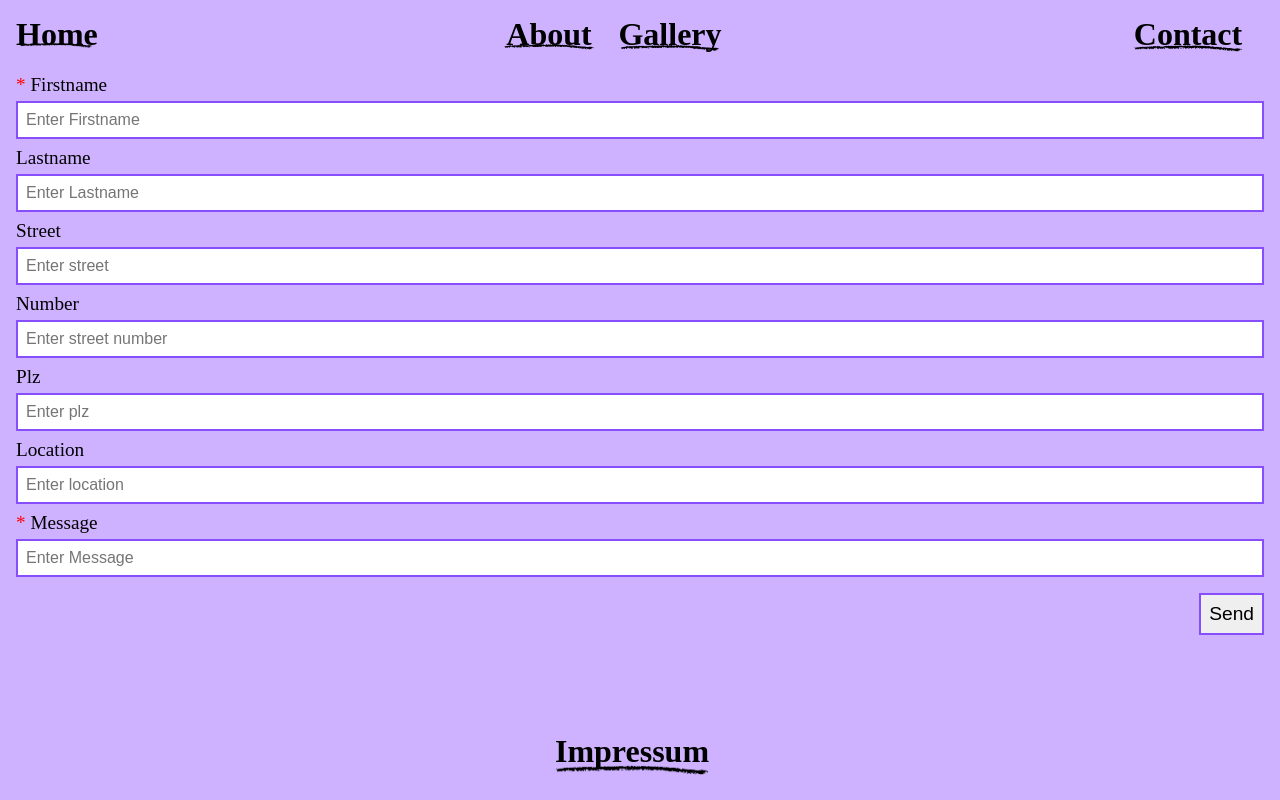
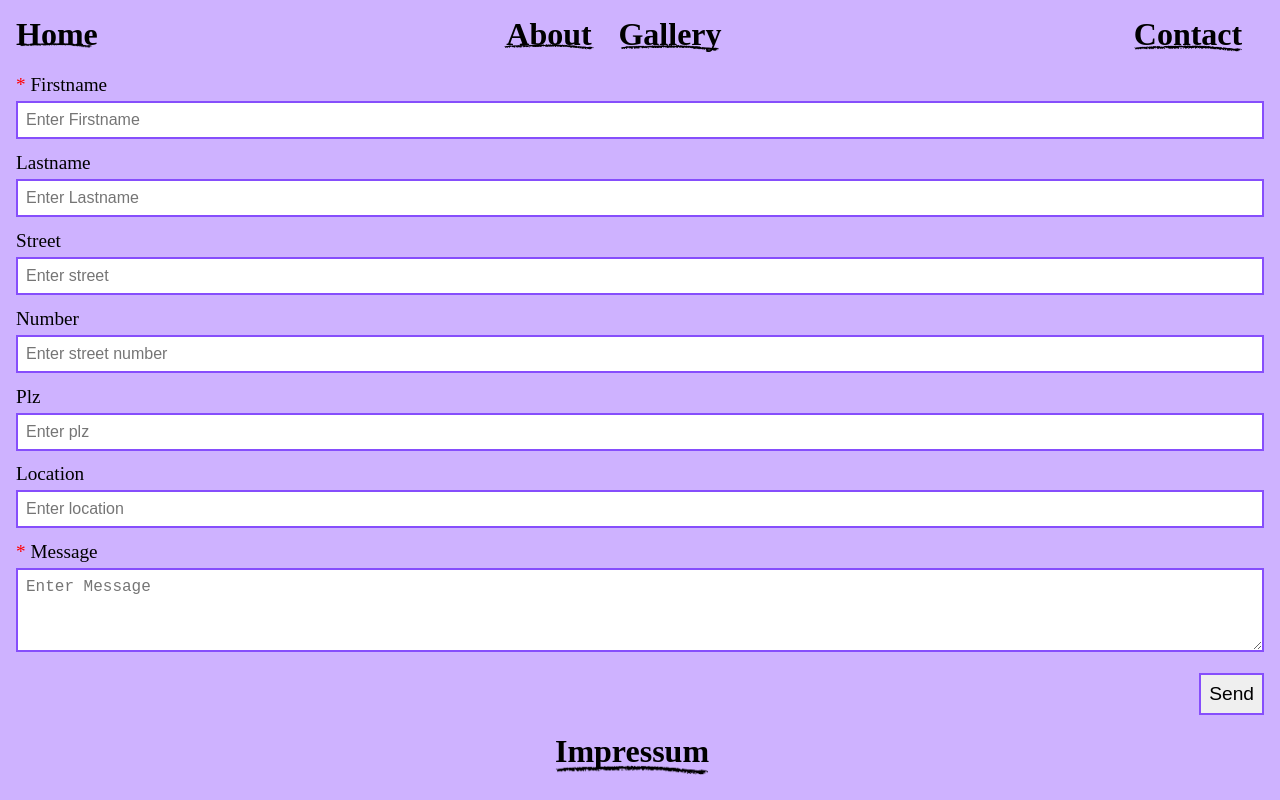
Before and after one commit to kevinberger-ch/Jennys-Art-Website, a Next.js app: page /contact in a window 1280 px wide. Built offline with nearby package versions, Linux system fonts and the light colour scheme; a web font is replaced by a local one.

Commit message:
Update Form Design

```diff
--- a/components/BasicForm.js
+++ b/components/BasicForm.js
@@ -74,11 +74,18 @@ export default function BasicForm({inputs, submitText, onValidSubmit, defaultDat
 
         {inputs.map(input => {
             return (<fieldset className={styles.field} key={input.name}>
-                <label className={styles.label}>{input.required && <span className={styles.required}>*</span>} {input.label}</label>
-                <input
-                    value={input.addressField ? (formData["address"] && formData["address"][input.name]) : formData[input.name]}
-                    type={input.inputType} placeholder={input.placeholder} name={input.name}
-                    onChange={(e) => input.addressField ? handleAddressChanged(e) : handleChange(e)}/>
+                <label className={styles.label}>{input.required &&
+                    <span className={styles.required}>*</span>} {input.label}</label>
+                {input.inputType === "textarea" ? (
+                    <textarea
+                        value={input.addressField ? (formData["address"] && formData["address"][input.name]) : formData[input.name]}
+                        type={input.inputType} placeholder={input.placeholder} name={input.name}
+                        onChange={(e) => input.addressField ? handleAddressChanged(e) : handleChange(e)}/>) : (
+                    <input
+                        value={input.addressField ? (formData["address"] && formData["address"][input.name]) : formData[input.name]}
+                        type={input.inputType} placeholder={input.placeholder} name={input.name}
+                        onChange={(e) => input.addressField ? handleAddressChanged(e) : handleChange(e)}/>
+                )}
 
                 {errors[input.name] && <span className={styles.error_alert}>{errors[input.name]}</span>}
             </fieldset>)
--- a/styles/BasicForm.module.css
+++ b/styles/BasicForm.module.css
@@ -6,9 +6,11 @@
     font-size: 1.2rem;
 }
 
-
-.form {
-
+.error_alert {
+    font-size: 1rem;
+    margin-top: 0.2rem;
+    display: block;
+    color: red;
 }
 
 .primary_button {
@@ -21,14 +23,19 @@
 .field {
     border: none;
     padding: 0;
-    margin: 0 0 0.5rem;
+    margin: 0 0 0.8rem;
 }
 
-.field input {
+.field input, .field textarea {
     display: block;
     font-size: 1rem;
     margin-top: 5px;
     border: 2px solid #864efc;
     padding: 8px;
     width: -webkit-fill-available;
+    resize: vertical;
 }
+
+.field textarea {
+    min-height: 4rem;
+}
```
